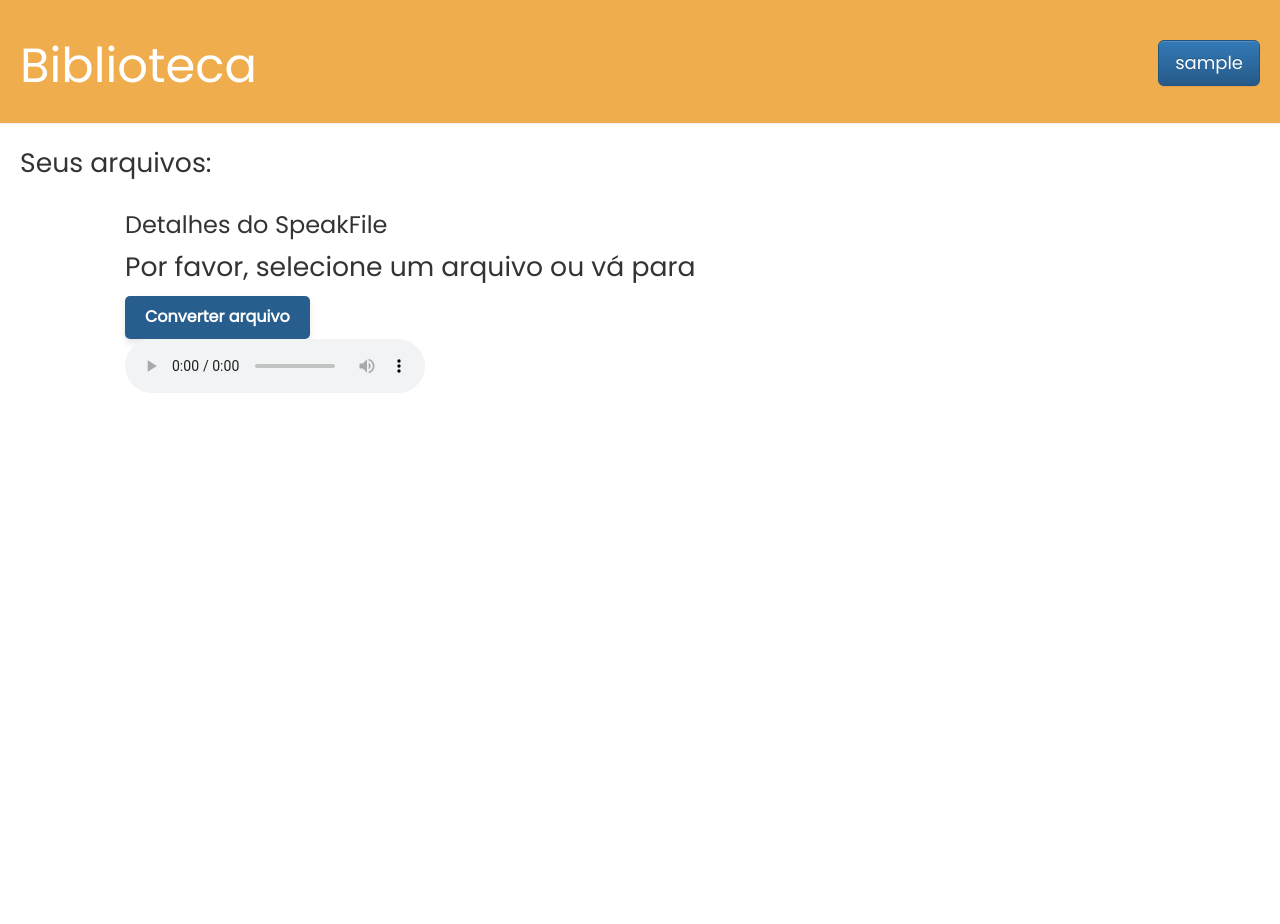
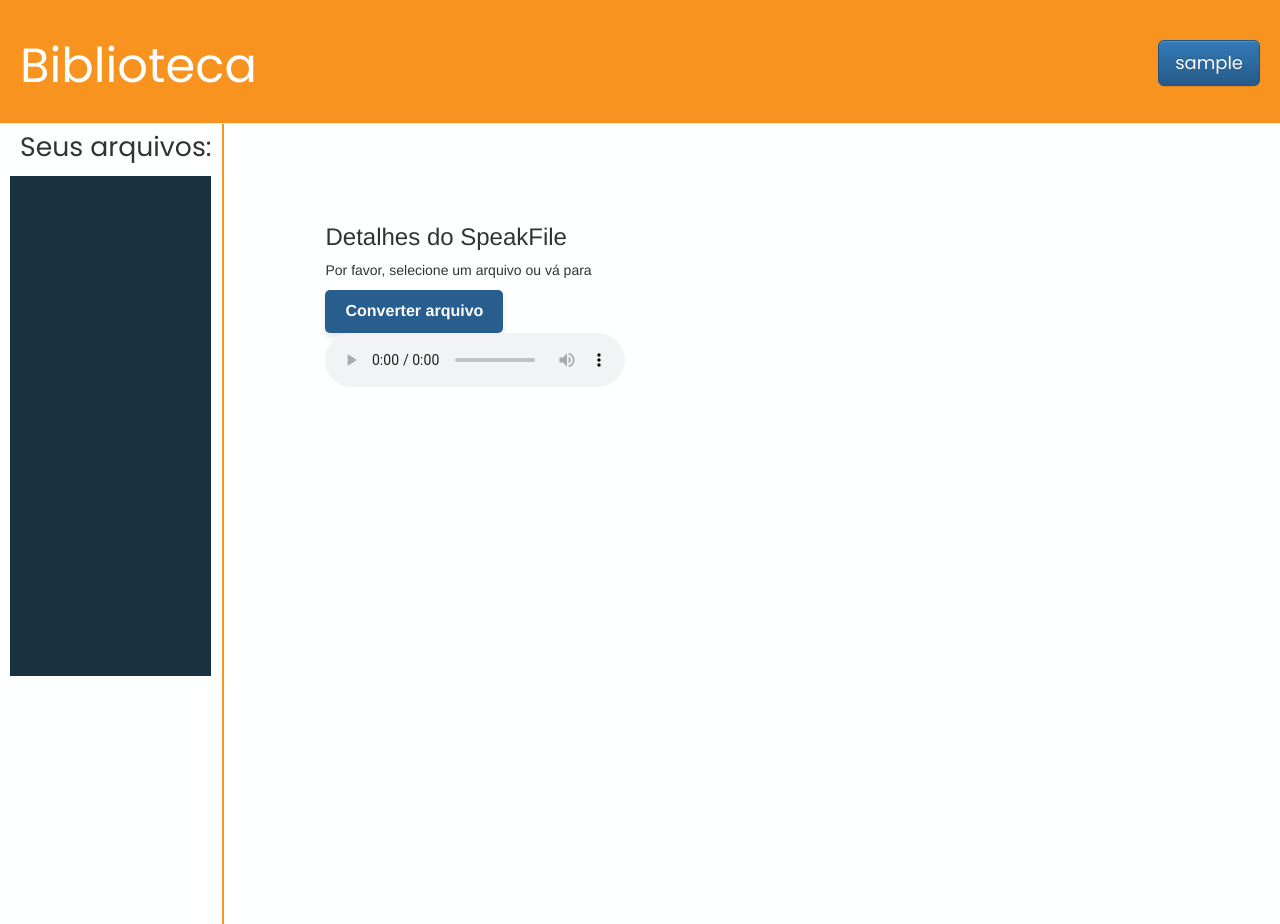
Before and after one commit to LucsRafa/SpeakerConverter, a Django app: page / in a window 1280 px wide. Before the commit the page ends 393 px from the top, so only its background shows below. Run offline with Django 3.2, Linux system fonts and the light colour scheme; the visitor is signed in with stand-in values (Sample User, id 1); data that the repository does not hold is empty; some libraries are stand-ins or nearby versions.

Commit message:
alterações

```diff
--- a/speakermain/static/css/speakermain.css
+++ b/speakermain/static/css/speakermain.css
@@ -1,4 +1,7 @@
 
+body{
+    background-color: #FEFFFF;
+}
 h1 a{
     color: #ffffff;
     font-family: Poppins;
@@ -9,7 +12,7 @@ h2 a {
 }
 
 .page-header {
-    background-color: #f0ad4e;
+    background-color: #F89320;
     margin: -20;
     padding: 20px 20px 20px 40px;
 }
@@ -45,9 +48,12 @@ h2 a {
     font-size: 20pt;
 }
 .arquivo {
-    word-wrap:break-word;
-    max-width:50ch;
+    background-color: #1A313F;
+    color: #FEFFFF;
+   width: 350px;
+    max-width:100ch;
     padding-left: 20px;
+    border-top: 3px solid #F89320;
 }
 .converter {
     display: inline-block;
@@ -74,8 +80,8 @@ h2 a {
 }
 
 .seusaq {
-    padding-left: 20px;
-    padding-top: 40;
+    padding-left: 10px;
+    padding-top: 4;
     font-family: Poppins;
     font-size: 20pt;
 }
@@ -116,3 +122,28 @@ h2 a {
     align-items: flex-start; /* Alinha os elementos ao topo */
     height: 100vh; /* Define a altura como a altura total da tela */
 }
+
+.arquivos{
+    height: 100vh;
+    margin: 20px 10px;
+}
+
+.linha-vertical {
+    width: 2px;
+    background-color: #F89320; /* Cor da linha */
+    height: 100%; /* Garante que a linha ocupe toda a altura do container */
+    align-self: stretch; /* Expande a linha para ter a altura dos elementos adjacentes */
+    margin: 20px 1px;/* Adiciona espaçamento horizontal */
+}
+
+.detalhes{
+
+    display: flex;
+    flex-direction: column;
+    align-items:stretch ; /* Alinha os elementos ao topo */
+    height: 50vh; /* Altura da tela inteira */
+    padding: 100px 100px;
+}
+.list-container{
+    background-color: #1A313F;
+}
--- a/speakermain/templates/speakermain/index.html
+++ b/speakermain/templates/speakermain/index.html
@@ -24,28 +24,38 @@
             <div class ='page-header'>
                 <h1><a href="/">Biblioteca</a></h1>
             </div>
-            <div class ='seusaq'><p>Seus arquivos:</p></div>
-            <div class = 'list-container'>
+            <div class="conteudo-principal">
+                <div class="arquivos">
+                   <div class="coloraqs">
+                    <div class='seusaq'><p>Seus arquivos:</p></div>
+                    <div class='list-container'>
                         {% for sfile in sfile %}
                         <li>
-                    <div class = 'arquivo'>
-                        <h2><a href="#" class="audio-link", data-id={{sfile.id}}>{{ sfile.titulo }}</a></h2>
+                            <div class='arquivo'>
+                                <h2><a href="#" class="audio-link" data-id="{{ sfile.id }}">{{ sfile.titulo }}</a></h2>
                                 <p><strong>Feito em: </strong>{{ sfile.datacriado }}</p>
-                        <p><strong>Formato de áudio: </strong>{{sfile.formato}}<strong>  Modelo de voz: </strong>{{sfile.modelo}}</p>
+                                <p><strong>Formato de áudio: </strong>{{ sfile.formato }} <strong>Modelo de voz: </strong>{{ sfile.modelo }}</p>
                             </div>
                         </li>
                         {% endfor %}
                     </div>
+                </div>
+            </div>
+                <!-- Linha vertical -->
+                <div class="linha-vertical"></div>
 
-            <div class="container">
+                <div class="detalhes">
+                    <!-- Conteúdo da seção 'detalhes' -->
                     <h3>Detalhes do SpeakFile</h3>
-                <div id="det"><p>Por favor, selecione um arquivo ou vá para</p><a class="converter" href="{% url 'teladeconverter' %}">Converter arquivo</a>
-
+                    <div id="det">
+                        <p>Por favor, selecione um arquivo ou vá para </p>
+                        <a class="converter" href="{% url 'teladeconverter' %}">Converter arquivo</a>
                     </div>
                     <audio id="audio-player" controls>
                         <source id="audio-source" src="" type="audio/mpeg">
                         Your browser does not support the audio element.
                     </audio>
                 </div>
+            </div>
         </body>
 </html>
--- a/speakermain/templates/speakermain/telaConverter.html
+++ b/speakermain/templates/speakermain/telaConverter.html
@@ -26,7 +26,7 @@
     <h1><a href="#">Converter Texto</a></h1>
 </div>
 <div class = "containerform">
-  <h1><b>Olá, {{user}}! Crie seu arquivo abaixo.</b></h1>
+ <center> <h1><b>Olá, {{user}}! Crie seu arquivo abaixo.</b></h1></center>
   <form id="formulario-converter" method="post">
     {% csrf_token %}
     <div>
@@ -46,7 +46,7 @@
       {{form.formato}}
     </div>
     <!--{{ form.as_p }}-->
-    <button type="submit">Salvar e retornar à Biblioteca</button>
+   <center> <button class= "safe" type="submit">Salvar e retornar à Biblioteca</button></center>
   </form>
 </div>
 </body>
```
Also changed, not shown: speakermain/static/css/convertertela.css (+19 -4 lines). Lines whose indentation alone changed are shown as unchanged.
